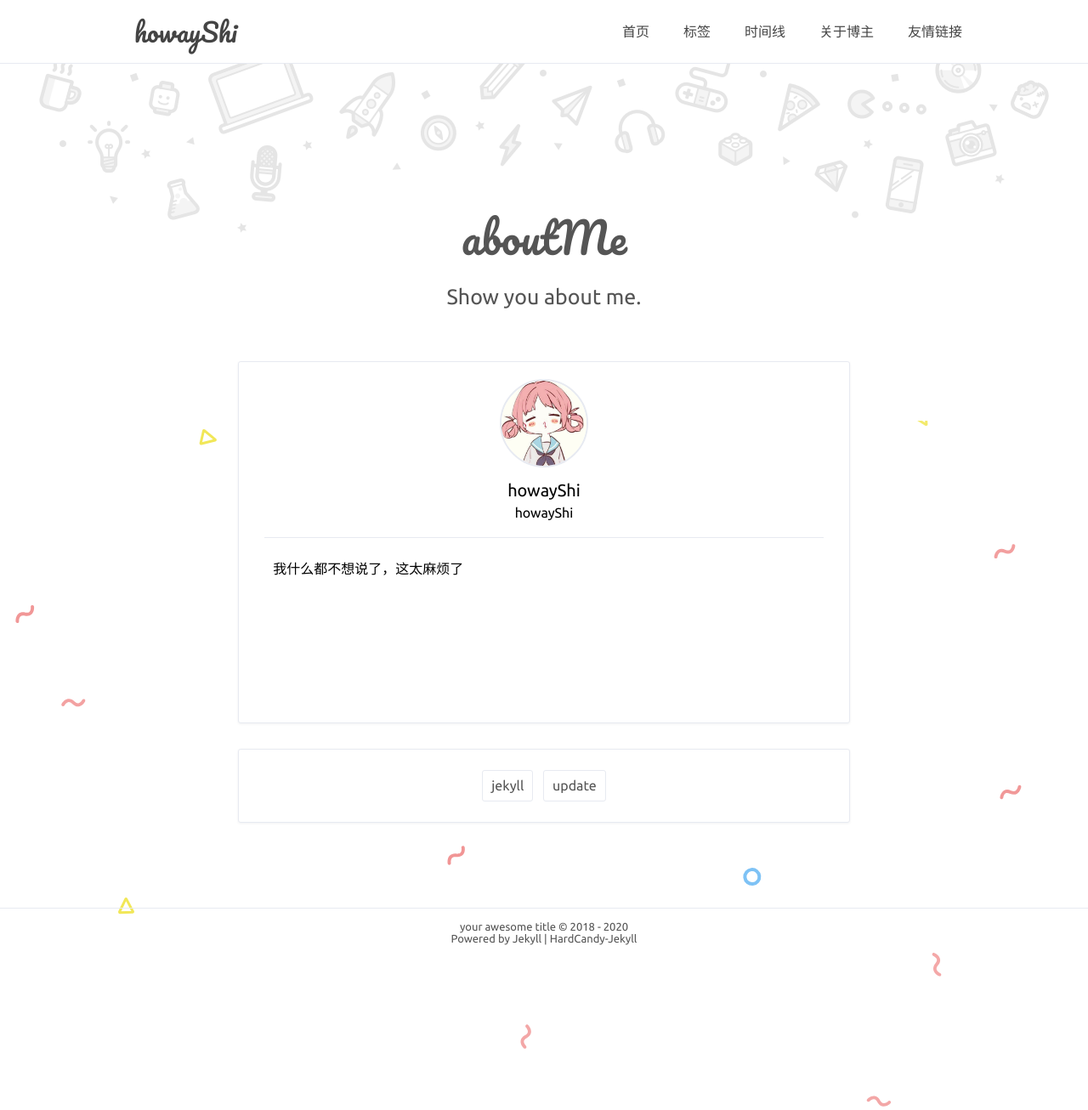
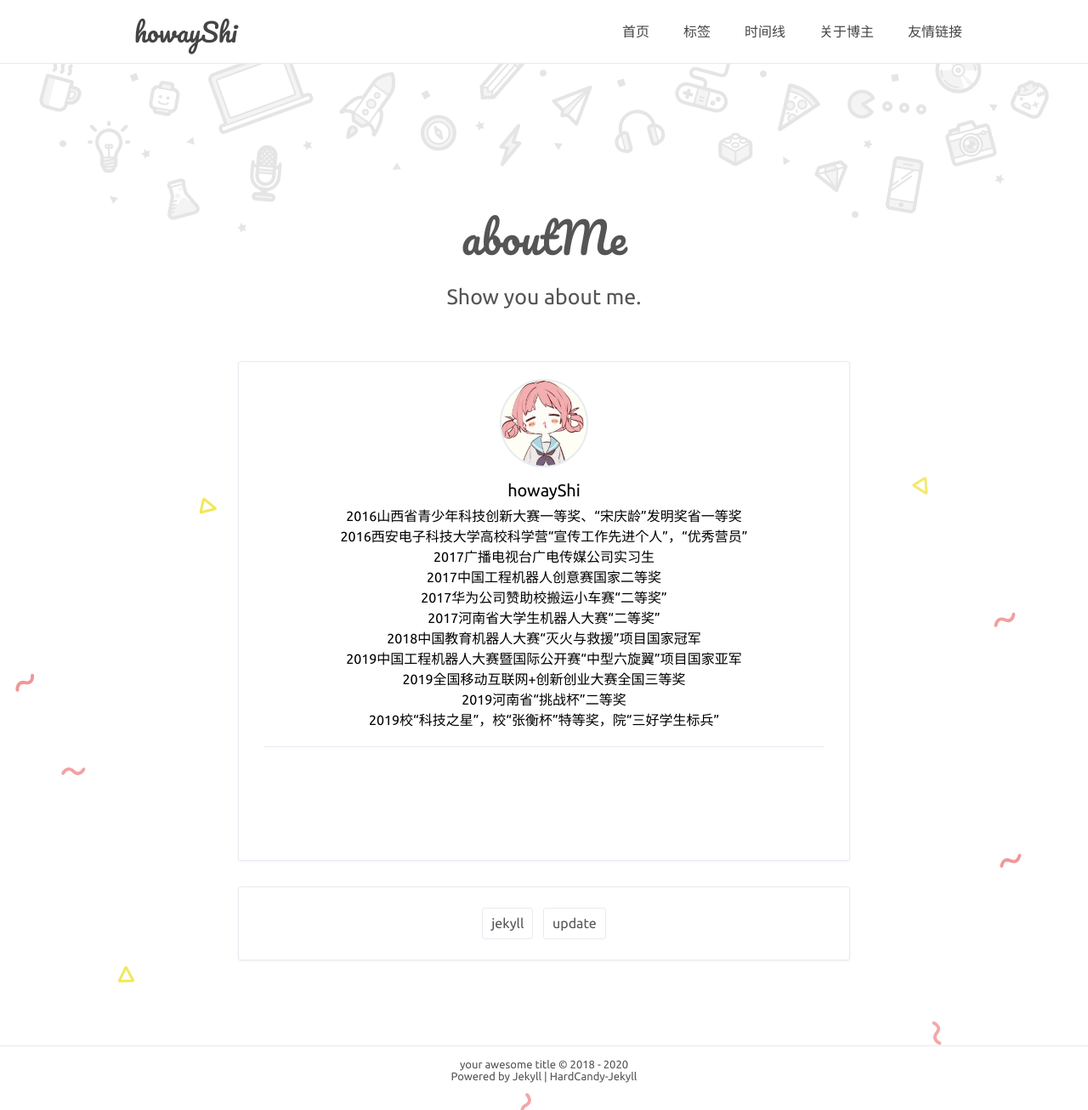
Before and after one commit to tomasbala/howayShi.github.io, a Jekyll site: the page built from about.html, in a window 1280 px wide. Shown: the whole page at 85% size. Built offline with Jekyll 4.4.1, drawn with Linux system fonts in a browser that asks for light colours; comment, search, counter and statistics services are not loaded; before the commit the page ends 1144 px from its top, so only the background shows below that.

Commit message:
new pages

```diff
--- a/_config.yml
+++ b/_config.yml
@@ -17,28 +17,29 @@ author: true
 name: 'howayShi'
 NickName: 'howayShi'
 webtitle: 'howayShi'
-bio: 'howayShi'
+bio: '托马斯巴拉巴拉'
 about: true
-aboutyou: '我什么都不想说了，这太麻烦了'
+aboutyou: ''
 portraits: '/assets/profile.jpeg' # your portraits image file path
 
 # SNS
 SNS: true
 SNS-icon: #['Facebook', 'weibo', 'qq', 'github', 'Dribbble', 'Twitter', 'instagram', 'weixin', 'Codepen']
-  mail: 'mailto:abc@gmail.com'
-  weixin: '' # 你的微信二维码存放的地址
-  qq: '' # 你的qq二维码存放的地址 or http://wpa.qq.com/msgrd?v=3&uin='你的QQ号'&site=qq&menu=yes
-  github: ''
-  Codepen: ''
-  weibo: ''
-  instagram: ''
-  Twitter: ''
-  Dribbble: ''
-  Facebook: ''
-  Google: ''
-  zhihu: ''
-  juejin: ''
-  twitch: ''
+  mail: 'mailto:howayshi@icloud.com'
+#  weixin: '' # 你的微信二维码存放的地址
+#  qq: '' # 你的qq二维码存放的地址 or http://wpa.qq.com/msgrd?v=3&uin='你的QQ号'&site=qq&menu=yes
+  github: 'https://github.com/howayShi'
+
+# Codepen: ''
+# weibo: ''
+# instagram: ''
+# Twitter: ''
+#  Dribbble: ''
+# Facebook: ''
+# Google: ''
+# zhihu: ''
+# juejin: ''
+# twitch: ''
 
 # 分页
 paginate: 2
--- a/about.html
+++ b/about.html
@@ -15,7 +15,16 @@ description:
         {% if site.author %}
           <div class="portraits"><img src="{{ site.portraits }}" alt=""></div>
           <span id="yourname">{{ site.name }}</span>
-          <span id="yourbio">{{ site.bio }}</span>
+          <span id="yourbio">2016山西省青少年科技创新大赛一等奖、“宋庆龄”发明奖省一等奖<Br>2016西安电子科技大学高校科学营“宣传工作先进个人”，“优秀营员”<Br>
+			2017广播电视台广电传媒公司实习生<Br>
+			2017中国工程机器人创意赛国家二等奖<Br>
+			2017华为公司赞助校搬运小车赛“二等奖”<Br>
+			2017河南省大学生机器人大赛“二等奖”<Br>
+			2018中国教育机器人大赛“灭火与救援”项目国家冠军<Br>
+			2019中国工程机器人大赛暨国际公开赛“中型六旋翼”项目国家亚军<Br>
+			2019全国移动互联网+创新创业大赛全国三等奖<Br>
+			2019河南省“挑战杯”二等奖<Br>
+			2019校“科技之星”，校“张衡杯”特等奖，院“三好学生标兵” </span>
           {% if site.about %}
             <span id="aboutyou">{{ site.aboutyou }}</span>
           {% endif %}
--- a/index.html
+++ b/index.html
@@ -1,9 +1,9 @@
 ---
 layout: default
 title: your awesome title
-page-title: your awesome page-title.
-home-title: your awesome home-title.
-description: description
+page-title: 欢迎回来.
+home-title: 这里是托马斯巴拉巴拉的秘密世界.
+description:
 ---
 
 {% include header.html %}
```
Also changed, not shown: _posts/2018-05-17-welcome-to-jekyll.markdown (+10 -10 lines), 6 other files.
